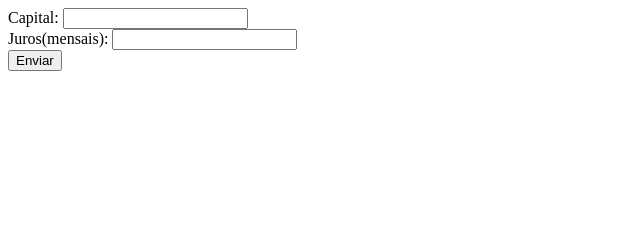
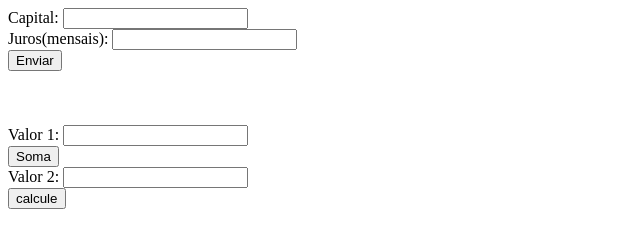
Before and after one commit to nicolassyuki/primeiroa_3t, a plain HTML site: page index.html in a window 1280 px wide. Shown: the whole page, without its empty margins (0-640 px from the left). Drawn offline with Linux system fonts and the light colour scheme.

Commit message:
Update index.html

```diff
--- a/index.html
+++ b/index.html
@@ -13,5 +13,13 @@
   Juros(mensais): <input id="Juros" type="text"><br>
   <button onclick="calcula()">Enviar</button>
 
+  <br><br><br><br>
+  Valor 1: <input id="v1" type="text">
+<br>
+<button onclick="operacao('+')">Soma</button>
+<br>
+Valor 2: <input id="v2" type="text"><br>
+<button onclick="calcule()">calcule</button><br><br>
+
 </body>
 </html>
```
